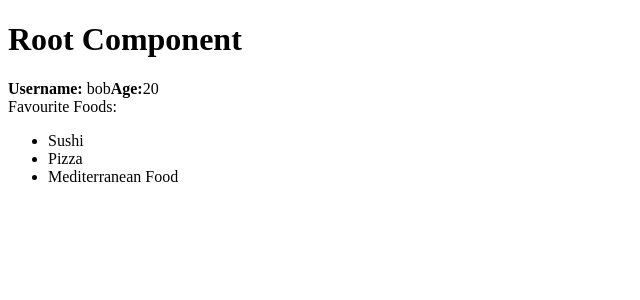
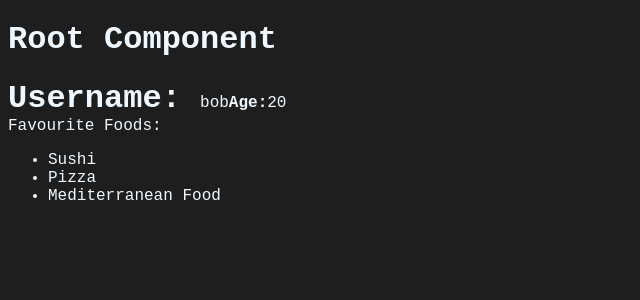
Before and after one commit to ChristineMuchiri/React-Series, a React (Vite) app in the folder react-tutorial/: page / in a window 1280 px wide. Shown: the top 300 px of the page, without its empty margins (0-640 px from the left). Built offline with nearby package versions, Linux system fonts and the light colour scheme.

Commit message:
styling with css

```diff
--- a/react-tutorial/src/components/UserUsername.jsx
+++ b/react-tutorial/src/components/UserUsername.jsx
@@ -2,9 +2,11 @@ import React from "react"
 export function UserUsername(props) {
     console.log(props)
     return (
-        <React.Fragment>
-            <b>Username: </b>
+        <>
+            <b style={{
+                fontSize:32
+            }}>Username: </b>
             <span>{props.username}</span>
-        </React.Fragment>
+        </>
     )
 }
--- /dev/null
+++ b/react-tutorial/src/globals.css
@@ -0,0 +1,6 @@
+body {
+    background-color: #1e1e1e;
+    color: aliceblue;
+    font-family: 'Courier New', Courier, monospace;
+    height: 100%;
+}
--- a/react-tutorial/src/main.jsx
+++ b/react-tutorial/src/main.jsx
@@ -1,6 +1,7 @@
 import React from 'react';
 import ReactDOM from 'react-dom/client';
 import App from './App';
+import './globals.css'
 
 ReactDOM.createRoot(document.getElementById('root')).render(
   <React.StrictMode>
```
